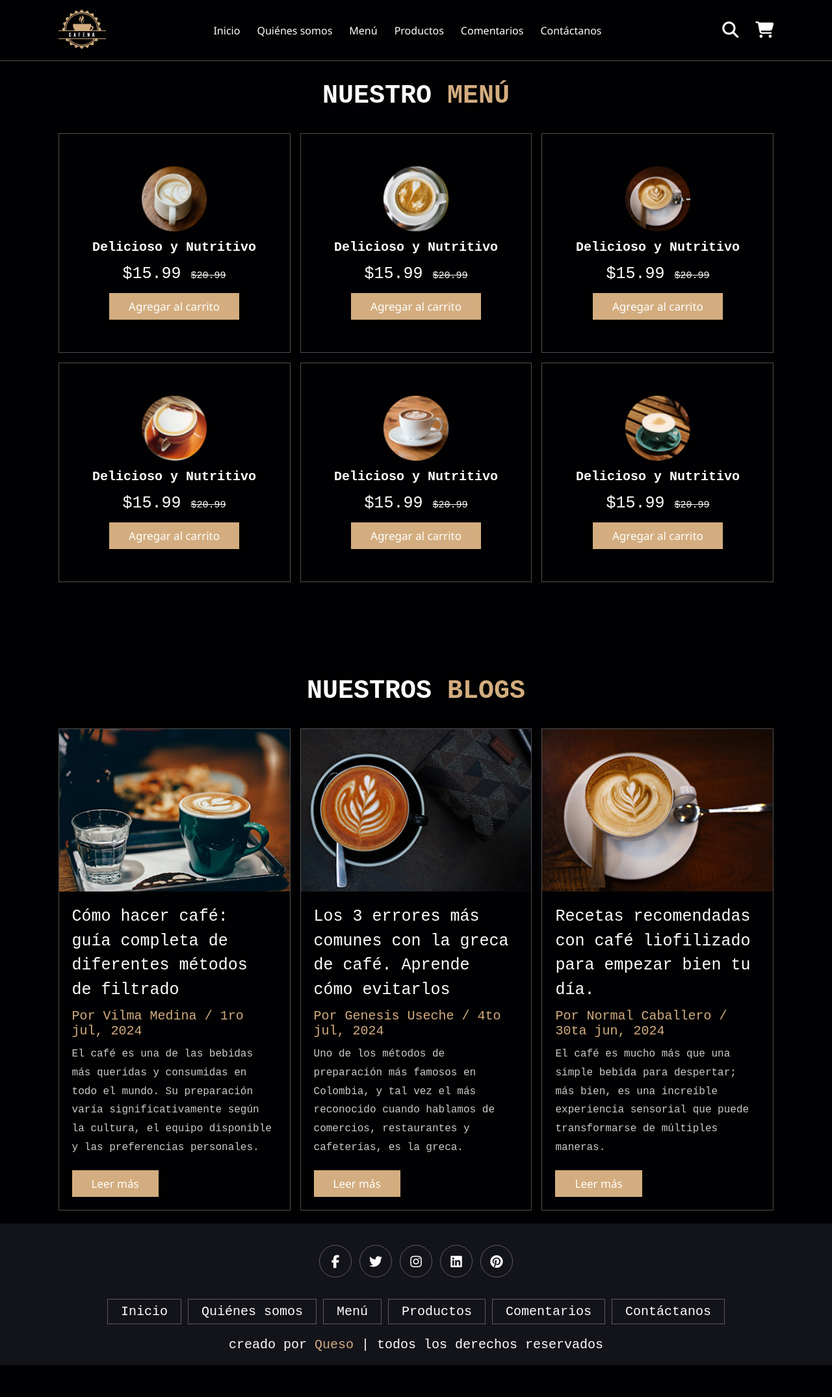
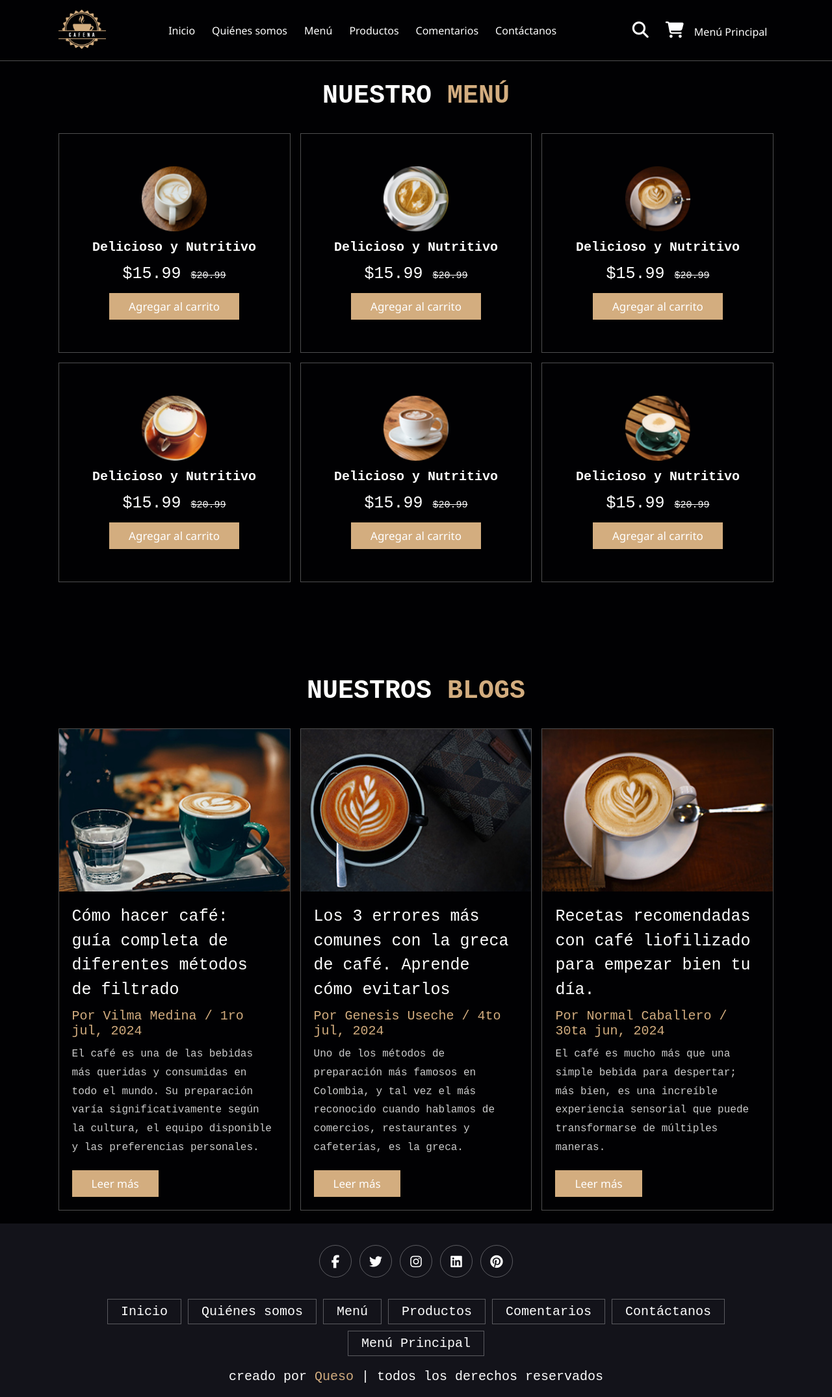
Before and after one commit to DzibJorge/website, a plain HTML site: page links/2do Parcial/menu.html in a window 1280 px wide. Shown: the whole page at 65% size. Before the commit the page ends 2101 px from the top, so only its background shows below. Drawn offline with Linux system fonts and the light colour scheme.

Commit message:
Add files via upload

```diff
--- a/links/2do Parcial/menu.html
+++ b/links/2do Parcial/menu.html
@@ -26,6 +26,7 @@
            <div class="fas fa-search" id="search-btn"></div>
            <div class="fas fa-shopping-cart" id="cart-btn"></div>
            <div class="fas fa-bars" id="menu-btn"></div>
+           <a href="../../index.html">Menú Principal</a>
         </div>
 
     </header>
@@ -139,6 +140,7 @@
             <a href="products.html">Productos</a>
             <a href="reviews.html">Comentarios</a>
             <a href="contact.html">Contáctanos</a>
+            <a href="../../index.html">Menú Principal</a>
         </div>
 
         <span class="credit">creado por <span> Queso</span> | todos los derechos reservados </span>
```
Also changed, not shown: links/2do Parcial/about.html (+6 -4 lines), links/2do Parcial/contact.html (+2 -0 lines), links/2do Parcial/products.html (+2 -0 lines), links/2do Parcial/reviews.html (+6 -4 lines).
